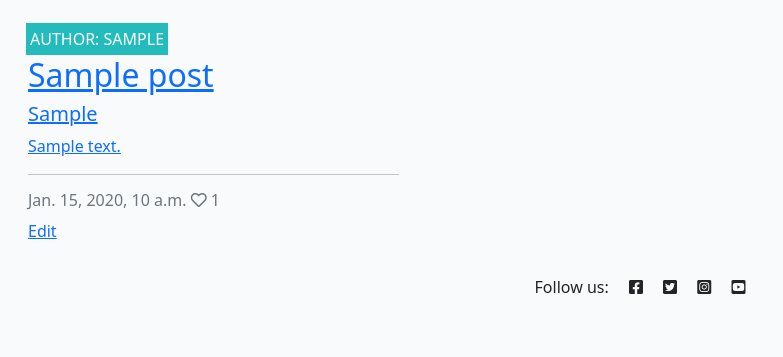
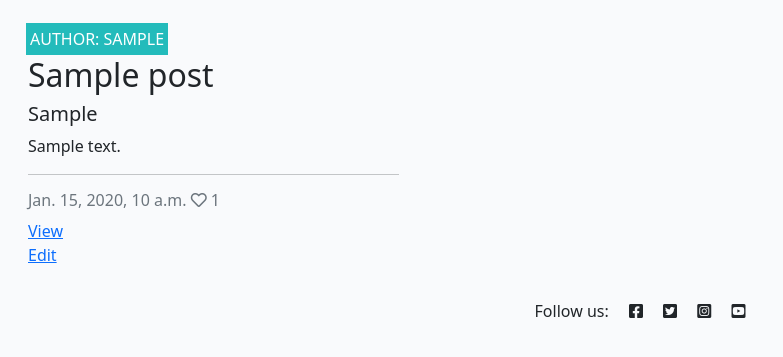
Before and after one commit to Code-Institute-Submissions/DionneMaguire-locationblog_OctResub, a Django app: page / in a window 1280 px wide. Shown: the part 72-429 px from the top of the page, without its empty margins (0-783 px from the left). Run offline with Django 3.2, Linux system fonts and the light colour scheme; a user stored in the database is signed in; tables that the repository leaves empty hold one stand-in row (values such as "Sample post").

Commit message:
only show view detail button if user is authenticated

```diff
--- a/templates/index.html
+++ b/templates/index.html
@@ -23,18 +23,24 @@
                                     <p class="author">Author: {{ post.author }}</p>
                                 </div>
                             </div>
-                            <a href="{% url 'post_detail' post.slug %}" class="post-link">
+                            <!-- <a href="{% url 'post_detail' post.slug %}" class="post-link"> -->
                                 <h2 class="card-title">{{ post.title }}</h2>
                                 <h5 class="card-title">{{ post.location }}</h5>
                                 <p class="card-text">{{ post.excerpt }}</p>
-                            </a>
+                            <!-- </a> -->
                             <hr />
                             <p class="card-text text-muted h6">{{ post.created_on}} <i class="far fa-heart"></i>
                                 {{ post.number_of_likes }}</p>
+                            {% if user.is_authenticated %}
+                            <div>
+                                <a href="{% url 'post_detail' post.slug %}" class="post-link">View</a>
+                            </div>
+
                             {% if post.author.id == user.id %}
                             <div>
                                 <a href="{% url 'post_edit' post.slug %}" role="button">Edit</a>
                             </div>
+                            {% endif %}
                             {% endif %}
 
                         </div>
```
